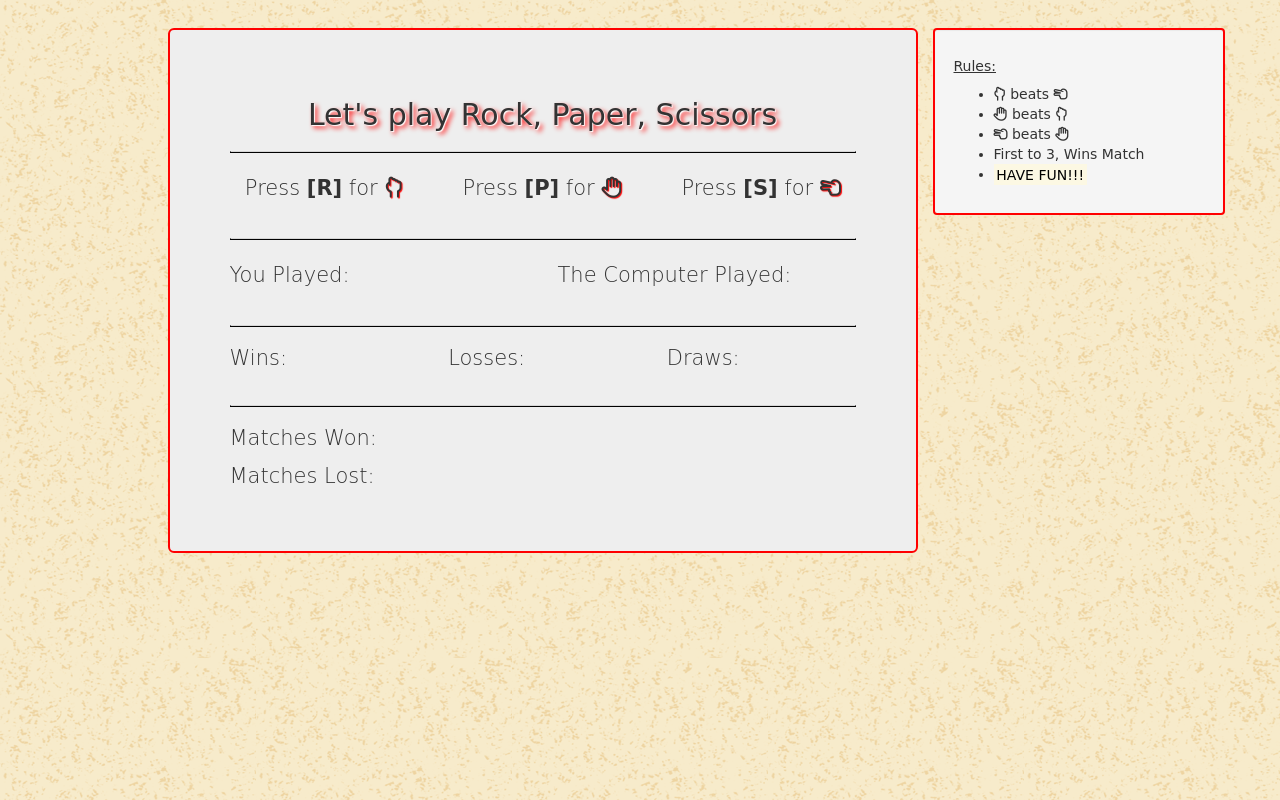
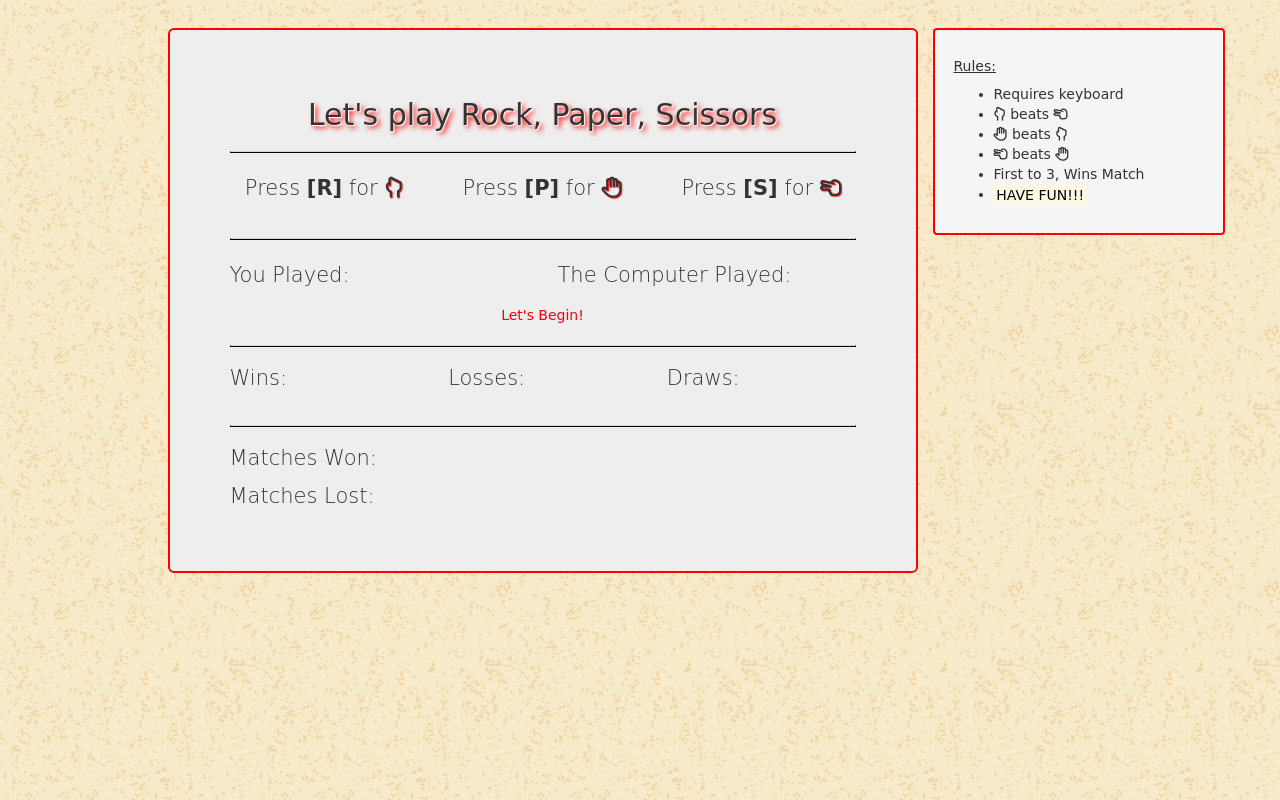
Before and after one commit to wesleylhandy/rps, a plain HTML site: page index.html in a window 1280 px wide. Drawn offline with nearby package versions, Linux system fonts and the light colour scheme; a web font is replaced by a local one.

Commit message:
added instruction to use keyboard and fixed broken tagging

```diff
--- a/index.html
+++ b/index.html
@@ -76,7 +76,7 @@
                <p>The Computer Played: <span id="computerInput"></span>
               </div></p>
             </div>
-            <div class = "text-center"><span id="winner"></mark></div>
+            <div class = "text-center"><span id="winner">Let's Begin!</span></div>
             <hr>
             <div class = "row">
               <div class = "col-md-4">
@@ -98,6 +98,7 @@
         <div class = "col-md-3 well">
           <div class = "h5"><u>Rules:</u></div>
           <ul>
+            <li>Requires keyboard</li>
             <li><i class="fa fa-hand-rock-o" aria-hidden="true"></i> beats <i class="fa fa-hand-scissors-o" aria-hidden="true"></i></li>
             <li><i class="fa fa-hand-paper-o" aria-hidden="true"></i> beats <i class="fa fa-hand-rock-o" aria-hidden="true"></i></li>
             <li><i class="fa fa-hand-scissors-o" aria-hidden="true"></i> beats <i class="fa fa-hand-paper-o" aria-hidden="true"></i></li>
```
